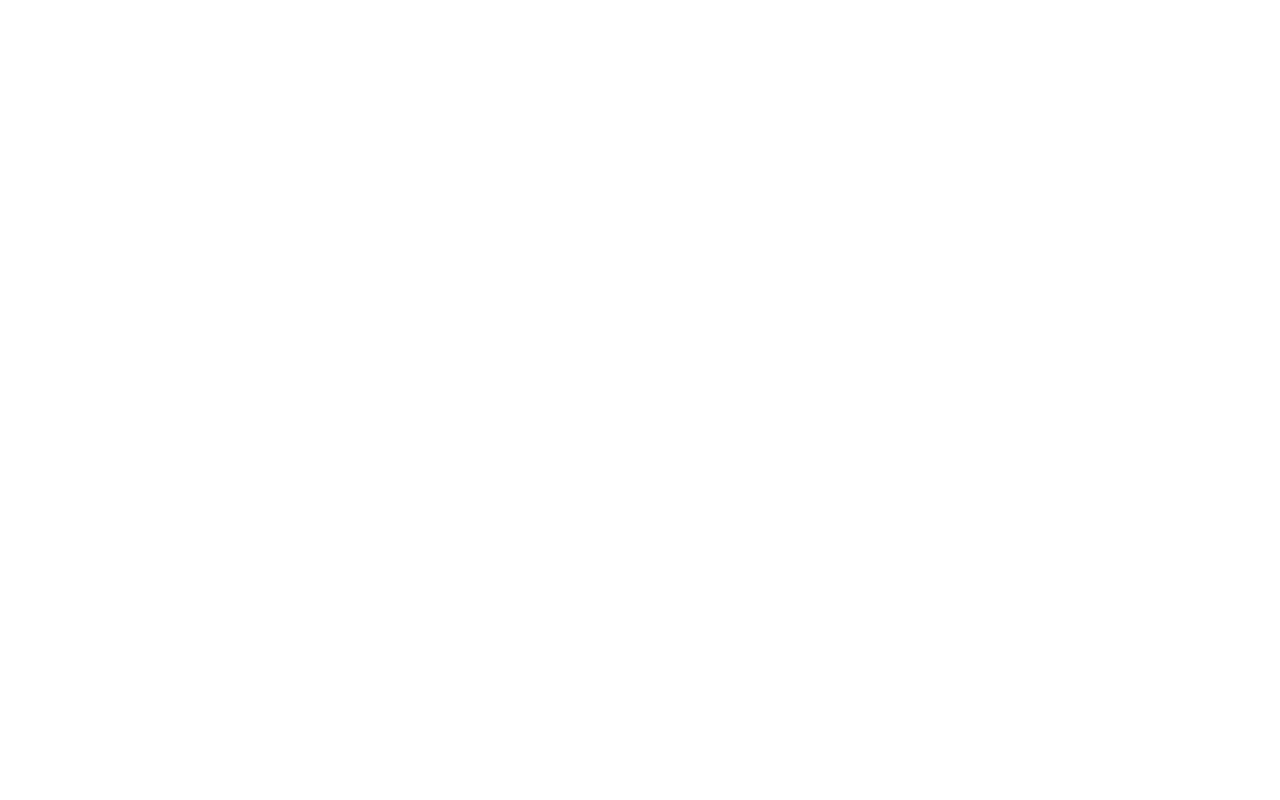
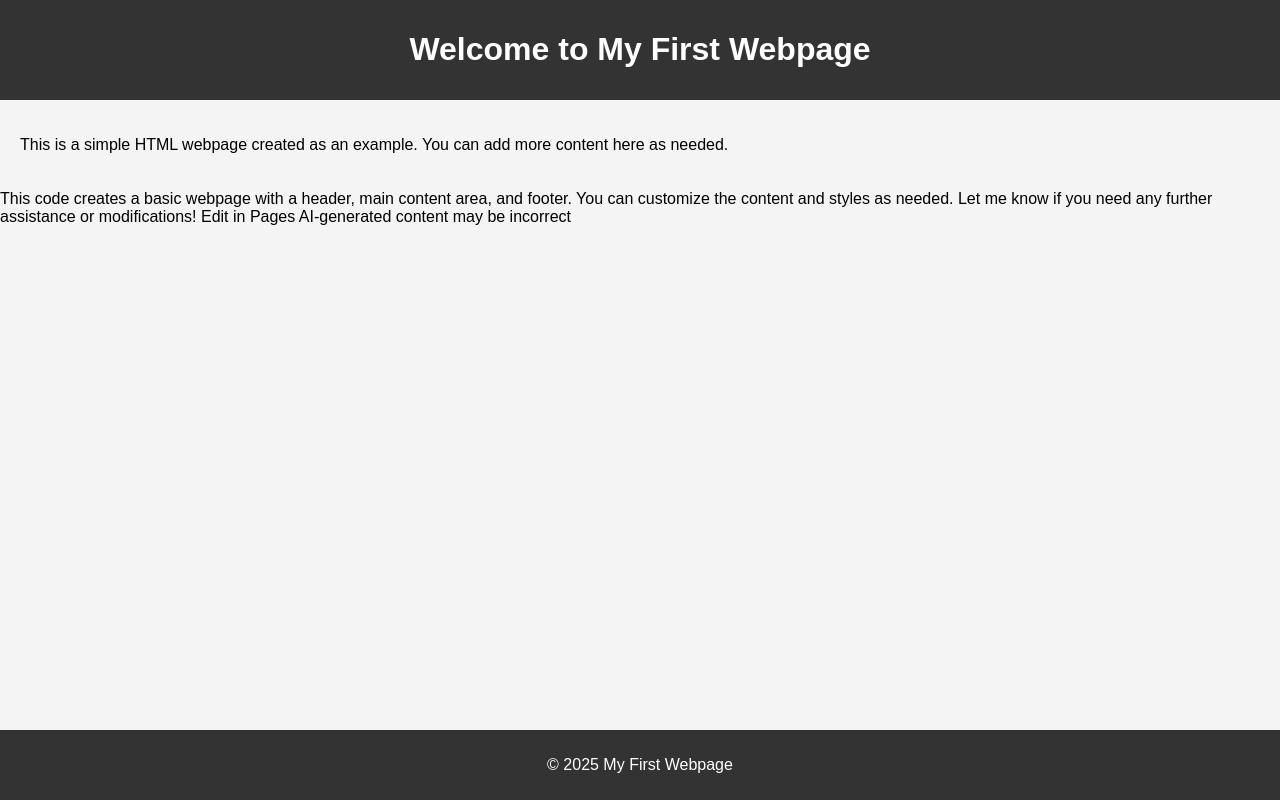
Before and after one commit to RigorMortis993/coursera, a plain HTML site: page main.html in a window 1280 px wide. Drawn offline with Linux system fonts and the light colour scheme.

Commit message:
Update main.html

```diff
--- a/main.html
+++ b/main.html
@@ -1,11 +1,56 @@
 <!DOCTYPE html>
+<html lang="en">
+<head>
+    <meta charset="UTF-8">
+    <meta name="viewport" content="width=device-width, initial-scale=1.0">
+    <title>My First Webpage</title>
+    <style>
+        body {
+            font-family: Arial, sans-serif;
+            margin: 0;
+            padding: 0;
+            background-color: #f4f4f4;
+        }
 
-<html lang="en" xmlns="http://www.w3.org/1999/xhtml">
-<head>
-    <meta charset="utf-8" />
-    <title></title>
+        header {
+            background-color: #333;
+            color: #fff;
+            padding: 10px 0;
+            text-align: center;
+        }
+
+        main {
+            padding: 20px;
+        }
+
+        footer {
+            background-color: #333;
+            color: #fff;
+            text-align: center;
+            padding: 10px 0;
+            position: fixed;
+            width: 100%;
+            bottom: 0;
+        }
+    </style>
 </head>
 <body>
-
+    <header>
+        <h1>Welcome to My First Webpage</h1>
+    </header>
+    <main>
+        <p>This is a simple HTML webpage created as an example. You can add more content here as needed.</p>
+    </main>
+    <footer>
+        <p>&copy; 2025 My First Webpage</p>
+    </footer>
 </body>
 </html>
+This code creates a basic webpage with a header, main content area, and footer. You can customize the content and styles as needed. Let me know if you need any further assistance or modifications!
+
+
+Edit in Pages
+
+
+
+AI-generated content may be incorrect
```
